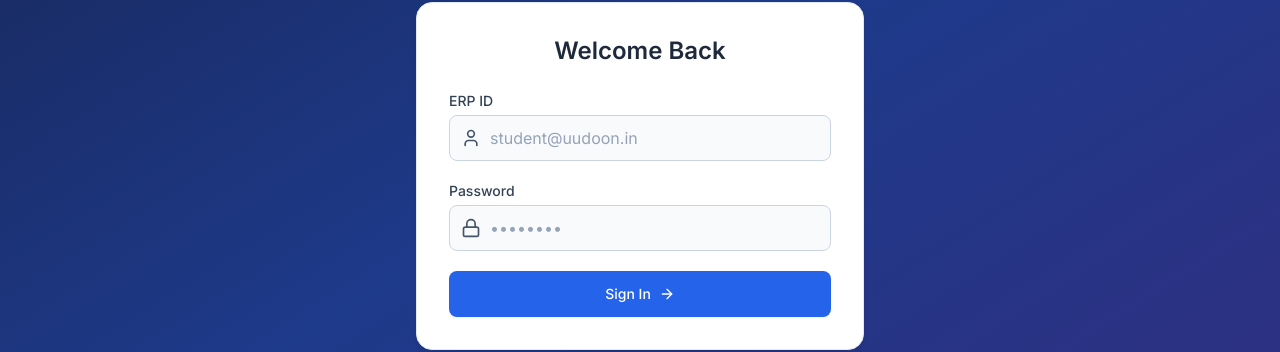
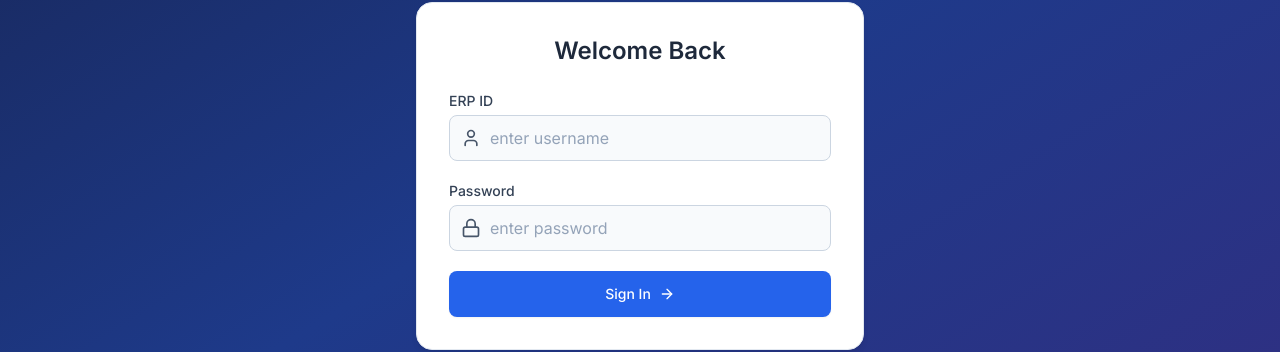
Before and after one commit to Aditisingh0102/yourCONTEST, a React (Vite) app in the folder frontend/: page / in a window 1280 px wide. Shown: the part 278-630 px from the top of the page. Built offline with nearby package versions, Linux system fonts and the light colour scheme; no server answers.

Commit message:
new changes

```diff
--- a/frontend/src/pages/Login.jsx
+++ b/frontend/src/pages/Login.jsx
@@ -104,7 +104,7 @@ export default function Login() {
                 required
 	  	maxLength={21}
                 className="block w-full pl-10 pr-3 py-2.5 border border-gray-300 rounded-lg bg-white/50 focus:bg-white focus:ring-2 focus:ring-blue-500 focus:border-transparent transition-all outline-none"
-                placeholder="student@uudoon.in"
+                placeholder="enter username"
                 value={erpId}
                 onChange={(e) => setErpId(e.target.value)}
               />
@@ -121,7 +121,7 @@ export default function Login() {
                 type="password"
                 required
                 className="block w-full pl-10 pr-3 py-2.5 border border-gray-300 rounded-lg bg-white/50 focus:bg-white focus:ring-2 focus:ring-blue-500 focus:border-transparent transition-all outline-none"
-                placeholder="••••••••"
+                placeholder="enter password"
                 value={password}
                 onChange={(e) => setPassword(e.target.value)}
               />
```
